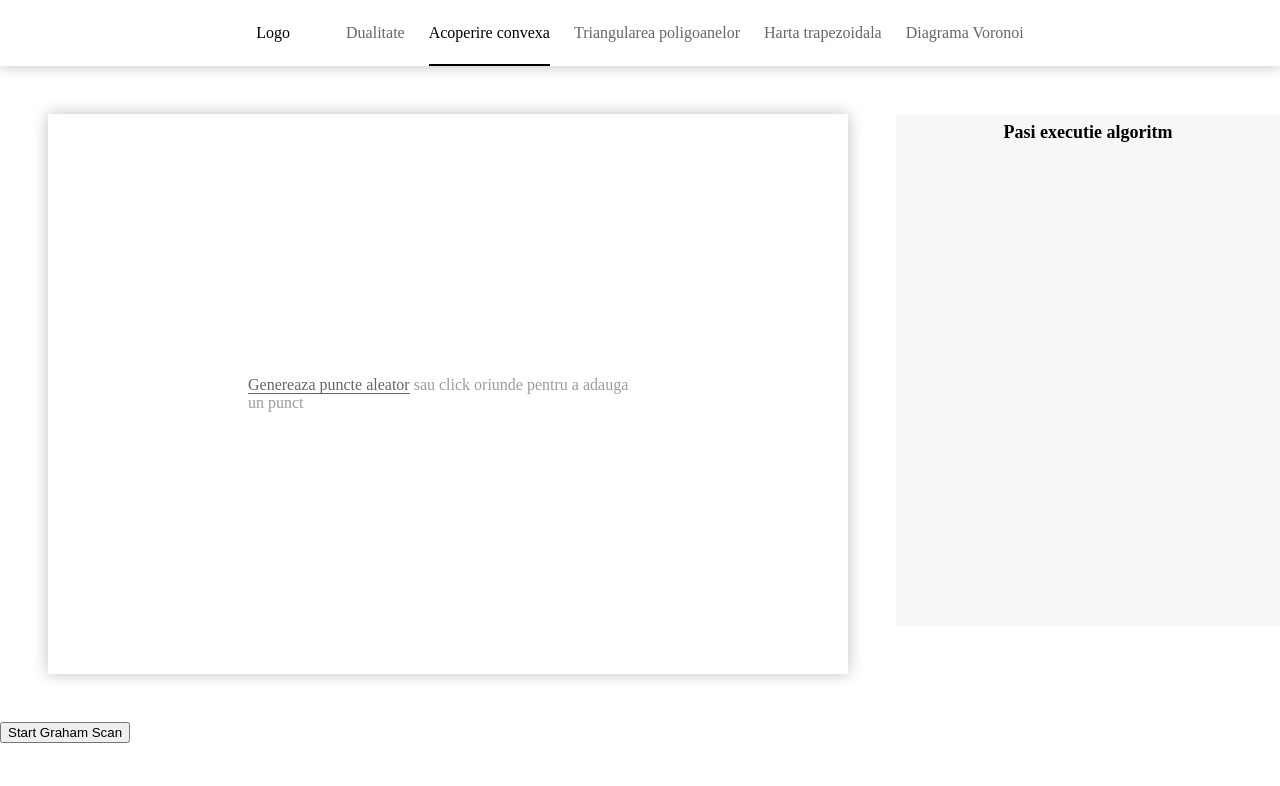
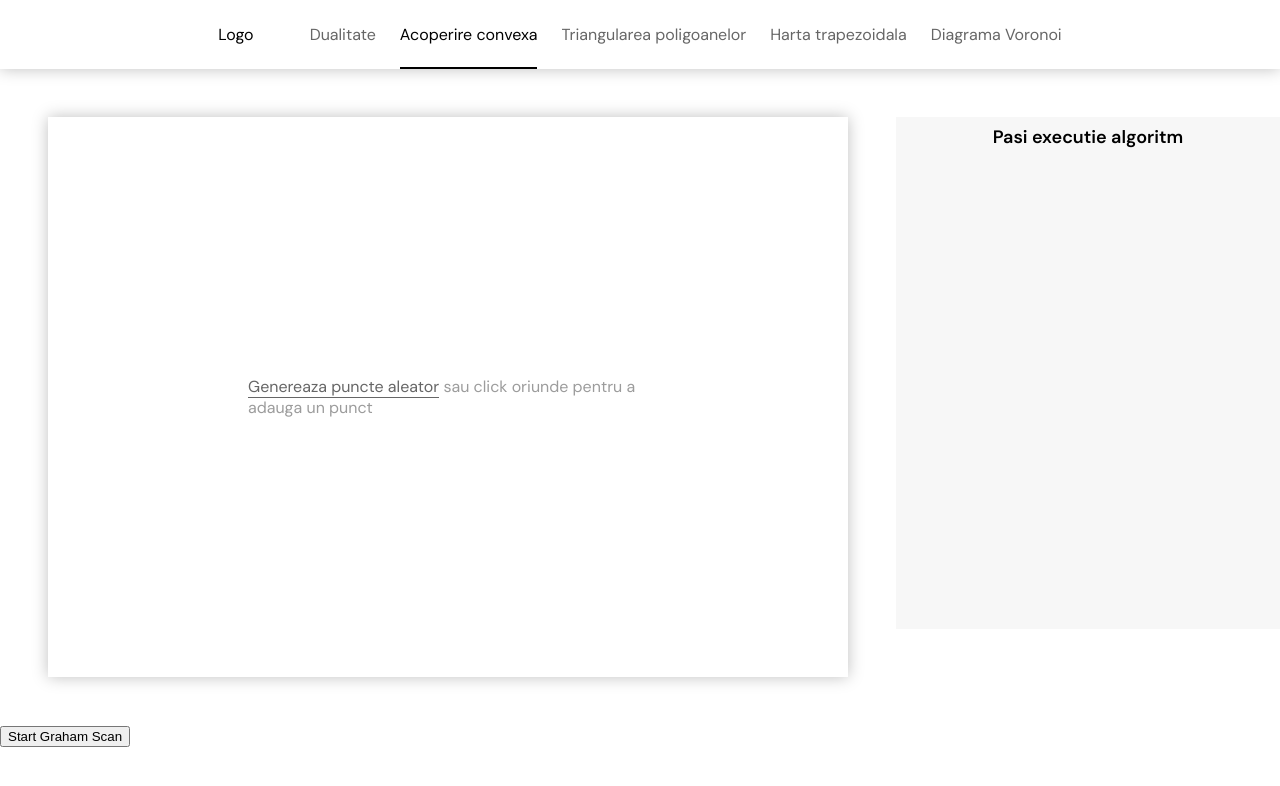
Before and after one commit to andreihodoroaga/geometric-algorithms, a React (Vite) app: page /convex-hull in a window 1280 px wide. Shown: the top 786 px of the page. Built offline with nearby package versions, Linux system fonts and the light colour scheme.

Commit message:
feat: add DM sans font

```diff
--- a/index.html
+++ b/index.html
@@ -3,6 +3,9 @@
   <head>
     <meta charset="UTF-8" />
     <meta name="viewport" content="width=device-width, initial-scale=1.0" />
+    <link rel="preconnect" href="https://fonts.googleapis.com">
+    <link rel="preconnect" href="https://fonts.gstatic.com" crossorigin>
+    <link href="https://fonts.googleapis.com/css2?family=DM+Sans:opsz,wght@9..40,300;9..40,400;9..40,600;9..40,700&display=swap" rel="stylesheet">
     <title>Geometric Algorithms</title>
   </head>
   <body>
--- a/src/components/explanations/Explanations.scss
+++ b/src/components/explanations/Explanations.scss
@@ -8,6 +8,7 @@
     margin-bottom: 0.75rem;
     text-align: center;
     font-size: 1.125rem;
+    font-weight: 600;
   }
 
   .explanation {
--- a/src/index.scss
+++ b/src/index.scss
@@ -6,4 +6,5 @@
 body {
   margin: 0;
   padding: 0;
+  font-family: 'DM Sans', sans-serif;
 }
```
